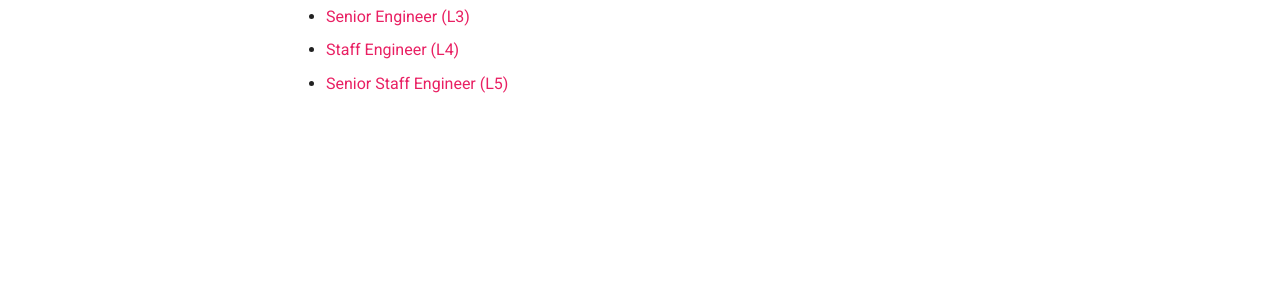
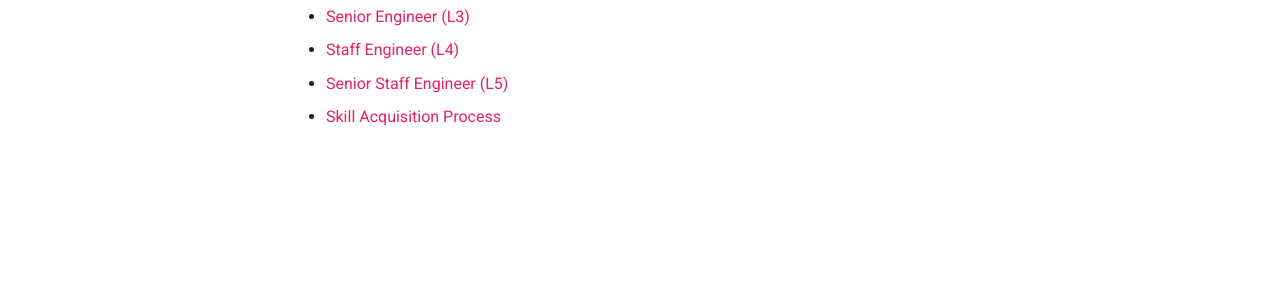
Before and after one commit to vtex/becoming-a-driver, an MkDocs documentation site: the page built from docs/career-path/index.md, in a window 1280 px wide and 1105 px high. Shown: the part 595-895 px from the top of the window. Built offline with MkDocs 1.6.1 and Material for MkDocs 9.7.7, drawn with Linux system fonts in a browser that asks for light colours; comment, search, counter and statistics services are not loaded.

Commit message:
Update index.md
Updating index.md in order to include link to Skill Acquisition Process (skill-acquisition-process.md) page.

```diff
--- a/docs/career-path/index.md
+++ b/docs/career-path/index.md
@@ -15,3 +15,4 @@ Each level will start with a radar chart based on the Engineering Competencies,
 * [Senior Engineer (L3)](l3.md)
 * [Staff Engineer (L4)](l4.md)
 * [Senior Staff Engineer (L5)](l5.md)
+* [Skill Acquisition Process](skill-acquisition-process.md)
```
